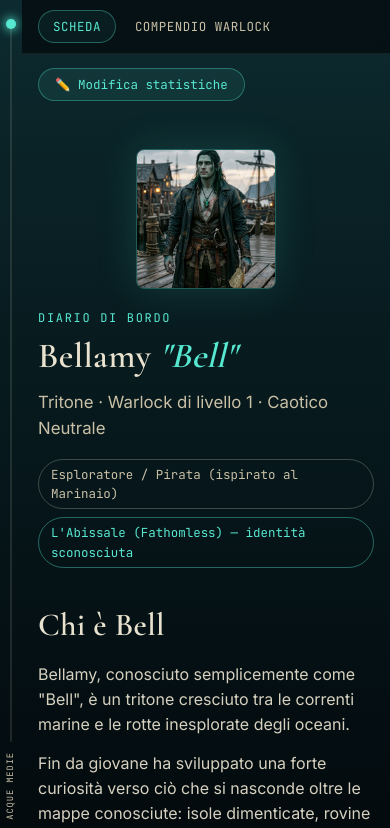
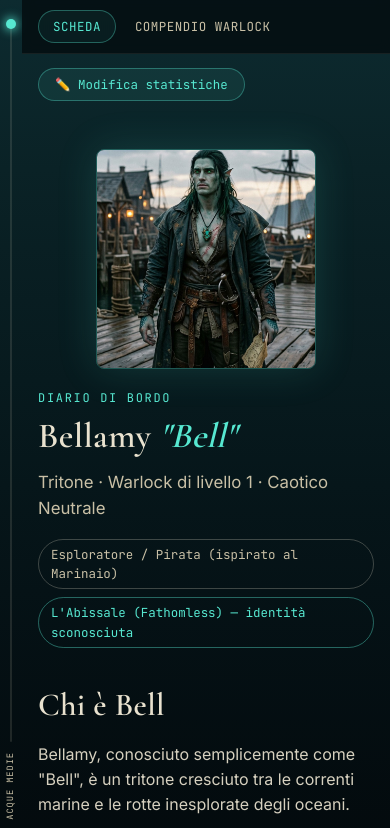
Before and after one commit to G-amara13/bell-character-sheet, a website built with Vite: page index.html in a window 390 px wide. Shown: the top 828 px of the page. Built offline with nearby package versions, Linux system fonts and the light colour scheme.

Commit message:
Update style.css

```diff
--- a/src/style.css
+++ b/src/style.css
@@ -159,8 +159,8 @@ body::before {
 }
 .header-portrait-wrap {
   flex-shrink: 0;
-  width: 180px;
-  height: 180px;
+  width: 260px;
+  height: 260px;
   border-radius: 8px;
   overflow: hidden;
   border: 1px solid rgba(87, 232, 209, 0.3);
@@ -178,8 +178,8 @@ body::before {
     gap: 20px;
   }
   .header-portrait-wrap {
-    width: 140px;
-    height: 140px;
+    width: 220px;
+    height: 220px;
   }
 }
 .eyebrow {
```
